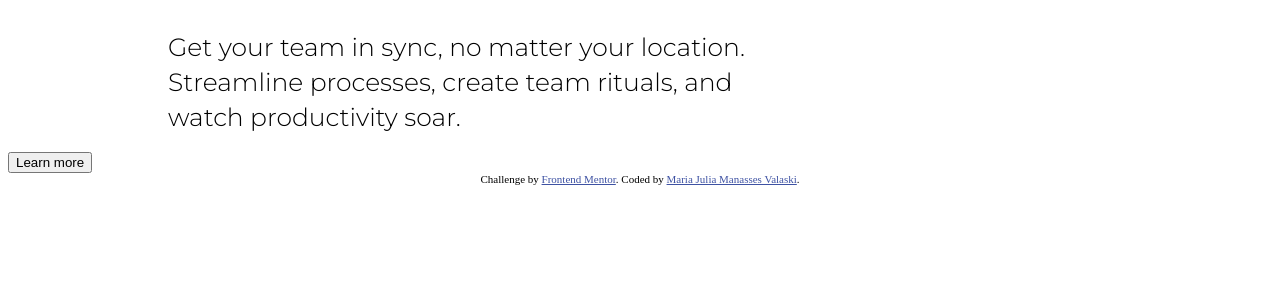
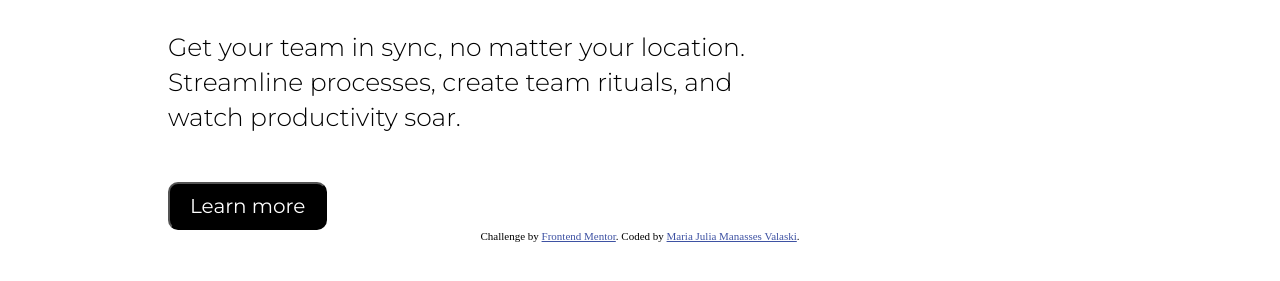
Before and after one commit to majumvalaski/introsection, a plain HTML site: page assets/index.html in a window 1280 px wide. Shown: the part 455-736 px from the top of the page. Drawn offline with Linux system fonts and the light colour scheme.

Commit message:
Button's CSS

```diff
--- a/assets/index.css
+++ b/assets/index.css
@@ -73,6 +73,18 @@ p {
     margin-bottom: 5px;
 }
 
+#learn {
+    background-color: black;
+    border-radius: 10px;
+    font-size: 20px;
+    font-family: "Montserrat";
+    color: white;
+    font-weight: 400;
+    padding: 10px 20px 10px 20px;
+    margin-left: 160px;
+    margin-top: 30px;
+
+}
 
 .attribution {
     font-size: 11px; text-align: center;
```
